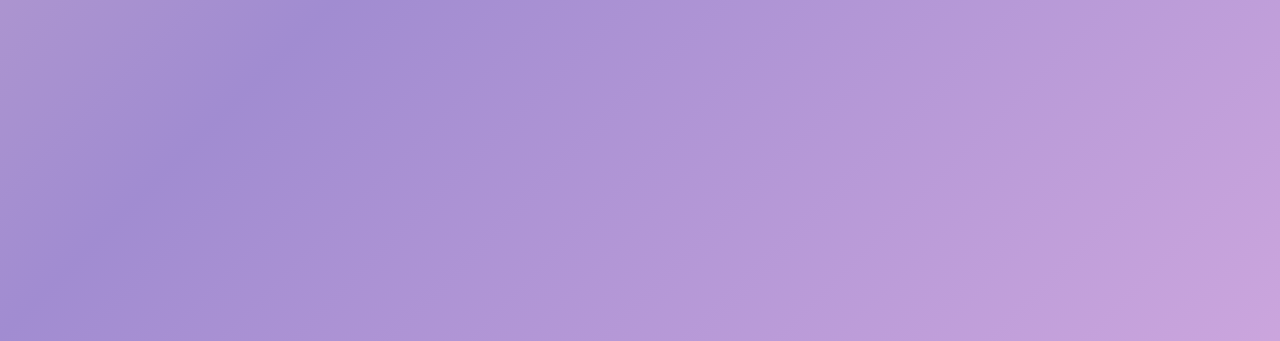
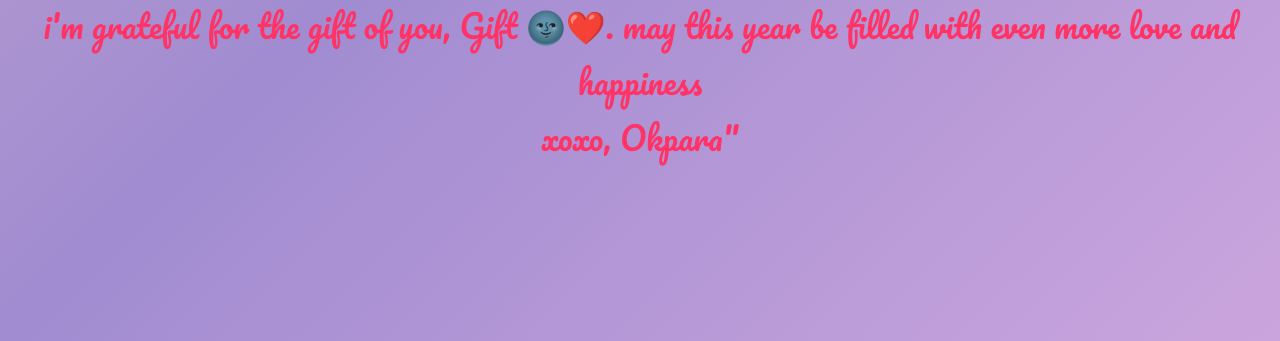
Before and after one commit to Okpara007/Birthday-animation, a plain HTML site: page docs/index.html in a window 1280 px wide. Shown: the part 459-800 px from the top of the page. Drawn offline with nearby package versions, Linux system fonts and the light colour scheme; animation ran at ten frames a second.

Commit message:
push changes like that

```diff
--- a/docs/index.html
+++ b/docs/index.html
@@ -45,7 +45,7 @@
       top: calc(40% + 4rem);
       width: 100%;
       text-align: center;
-      font-size: 1.5rem;
+      font-size: 2rem;
       color: #ff3366;
       font-family: 'Pacifico', cursive;
       opacity: 0;
@@ -59,12 +59,11 @@
 </head>
 <body>
   <div id="typewriter"></div>
-  <div id="subtext">🎂🎊🎁🎈🥳</div>
+  <div id="subtext">"To the girl who makes my heart skip a beat, Happy Birthday! You are the love of my life, and i'm grateful for the gift of you, Gift 🌚❤️. may this year be filled with even more love and happiness <br> xoxo, Okpara"</div>
 
   <script type="module">
     import * as THREE from 'https://cdn.jsdelivr.net/npm/three@0.159.0/build/three.module.js';
 
-    // Scene + Camera + Renderer (transparent)
     const scene = new THREE.Scene();
     const camera = new THREE.PerspectiveCamera(60, innerWidth/innerHeight, 0.1, 1000);
     camera.position.z = 50;
@@ -73,7 +72,6 @@
     renderer.setClearColor(0x000000, 0);
     document.body.appendChild(renderer.domElement);
 
-    // Preload textures & sound (files must be in same folder)
     const loader = new THREE.TextureLoader();
     const heartTexture = loader.load('love-always-wins.png');
     const sparkTexture = loader.load('sparkles.png');
```
